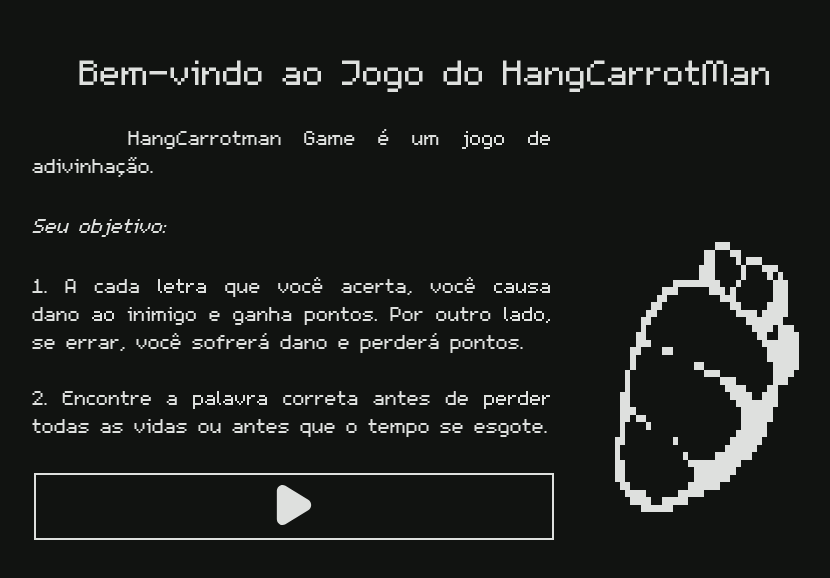
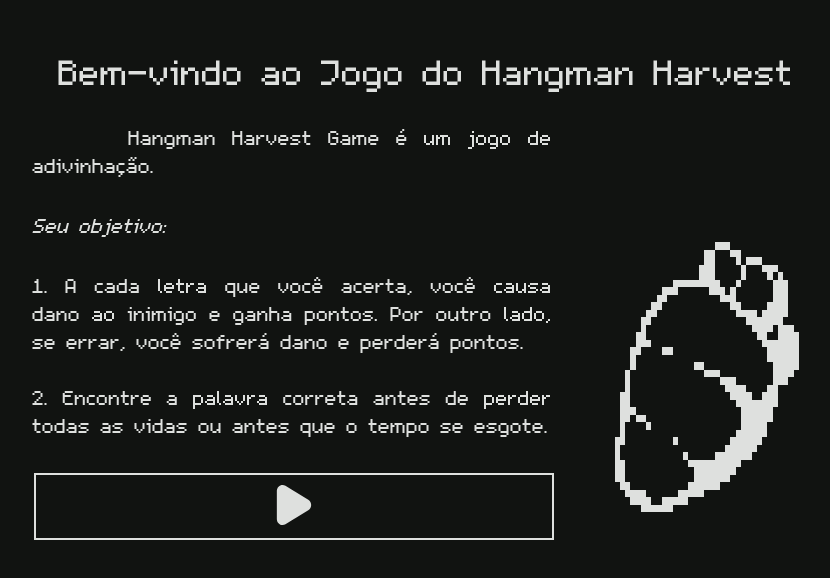
Before and after one commit to mewmewdevart/HangmanHarvestGame, a plain HTML site: page index.html in a window 1280 px wide. Shown: the part 120-698 px from the top of the page, without its empty margins (214-1044 px from the left). Drawn offline with Linux system fonts and the light colour scheme.

Commit message:
fix: changed the name of the game to Hangman Harvest

```diff
--- a/index.html
+++ b/index.html
@@ -6,15 +6,15 @@
 	<link rel="stylesheet" href="./assets/css/style.css">
 
 	<link rel="icon" type="image/x-icon" href="./assets/images/icon.ico">
-	<title>HangCarrotman Game</title>
+	<title>Hangman Harvest Game </title>
 </head>
 <body>
 	<section class="game-section">
 		<div id="gameStartScreen" role="main" aria-labelledby="game-title">
-			<h1 id="game-title" style="text-align: center;">Bem-vindo ao Jogo do HangCarrotMan</h1>
+			<h1 id="game-title" style="text-align: center;">Bem-vindo ao Jogo do Hangman Harvest</h1>
 			<div class="intro-grid">
 				<div>
-					<p>HangCarrotman Game é um jogo de adivinhação.</p>
+					<p>Hangman Harvest Game  é um jogo de adivinhação.</p>
 					<p><em>Seu objetivo:</em></p>
 					<p>
 						1. A cada letra que você acerta, você causa dano ao inimigo e ganha pontos. Por outro lado, se errar, você sofrerá dano e perderá pontos. <br><br>
```
